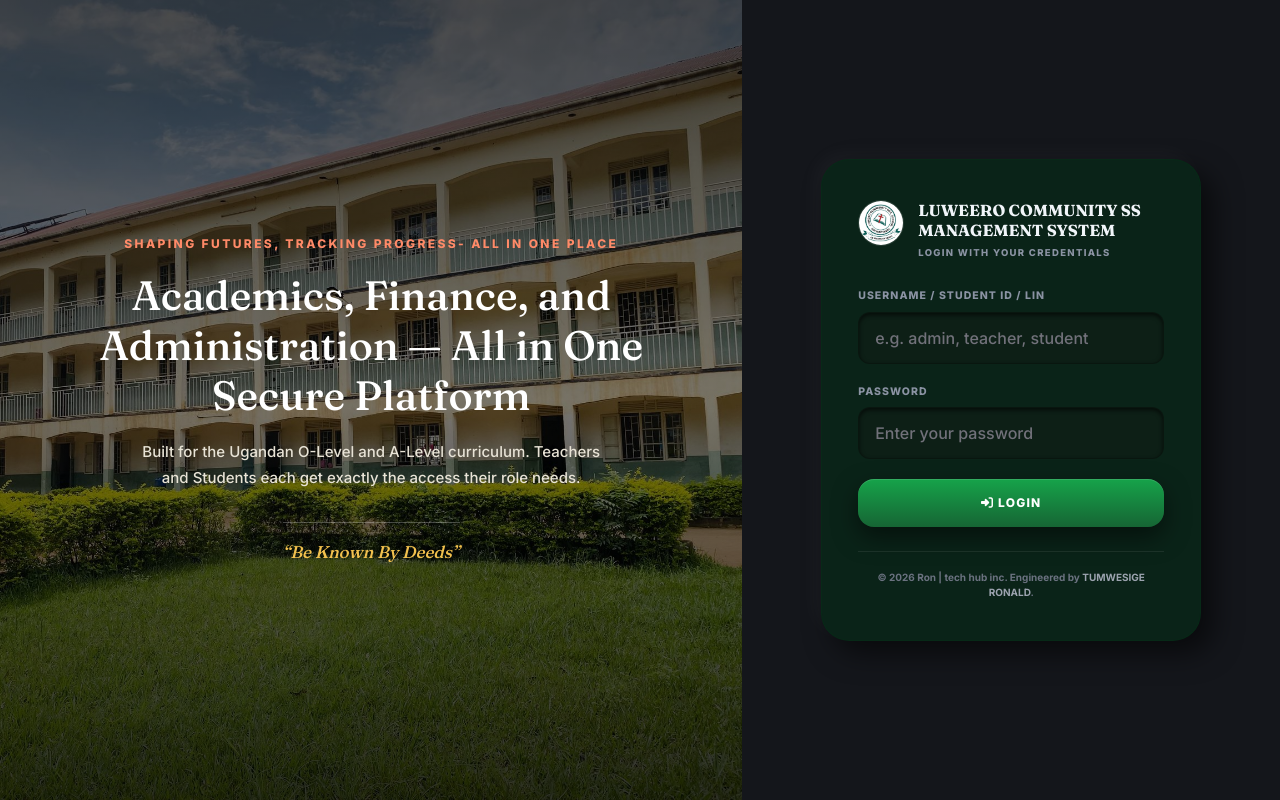
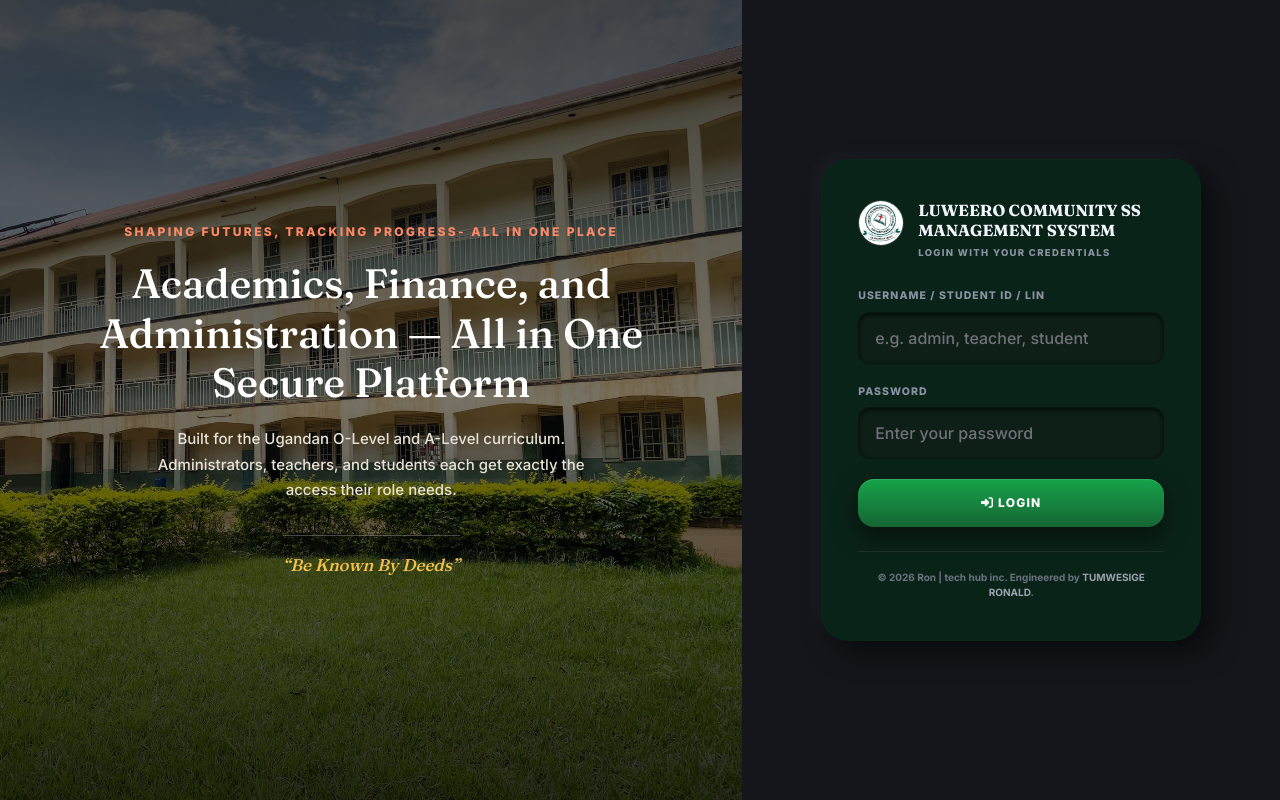
Before and after one commit to TumwesigeRonald/schoolmanagementsystem, a plain HTML site: page index.html in a window 1280 px wide. Drawn offline with nearby package versions, Linux system fonts and the light colour scheme.

Commit message:
Login fix

```diff
--- a/index.html
+++ b/index.html
@@ -98,7 +98,7 @@
         <div class="login-visual-content">
             <span class="login-eyebrow">SHAPING FUTURES, TRACKING PROGRESS- All in one place</span>
             <h1>Academics, Finance, and Administration &mdash; All in One Secure Platform</h1>
-            <p class="tagline">Built for the Ugandan O-Level and A-Level curriculum. Teachers and Students each get exactly the access their role needs.</p>
+            <p class="tagline">Built for the Ugandan O-Level and A-Level curriculum. Administrators, teachers, and students each get exactly the access their role needs.</p>
             <div class="login-motto">&ldquo;Be Known By Deeds&rdquo;</div>
         </div>
     </div>
```
